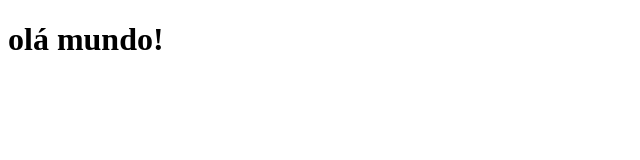
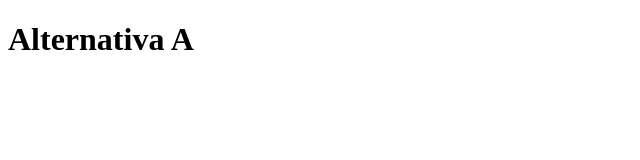
Before and after one commit to robsonsena700/git-aula-1, a plain HTML site: page index.html in a window 1280 px wide. Shown: the whole page, without its empty margins (0-640 px from the left). Drawn offline with Linux system fonts and the light colour scheme.

Commit message:
uma nova versão

```diff
--- a/index.html
+++ b/index.html
@@ -6,6 +6,6 @@
     <title>Git - aula1</title>
 </head>
 <body>
-    <h1>olá mundo!</h1>
+    <h1>Alternativa A</h1>
 </body>
 </html>
```
